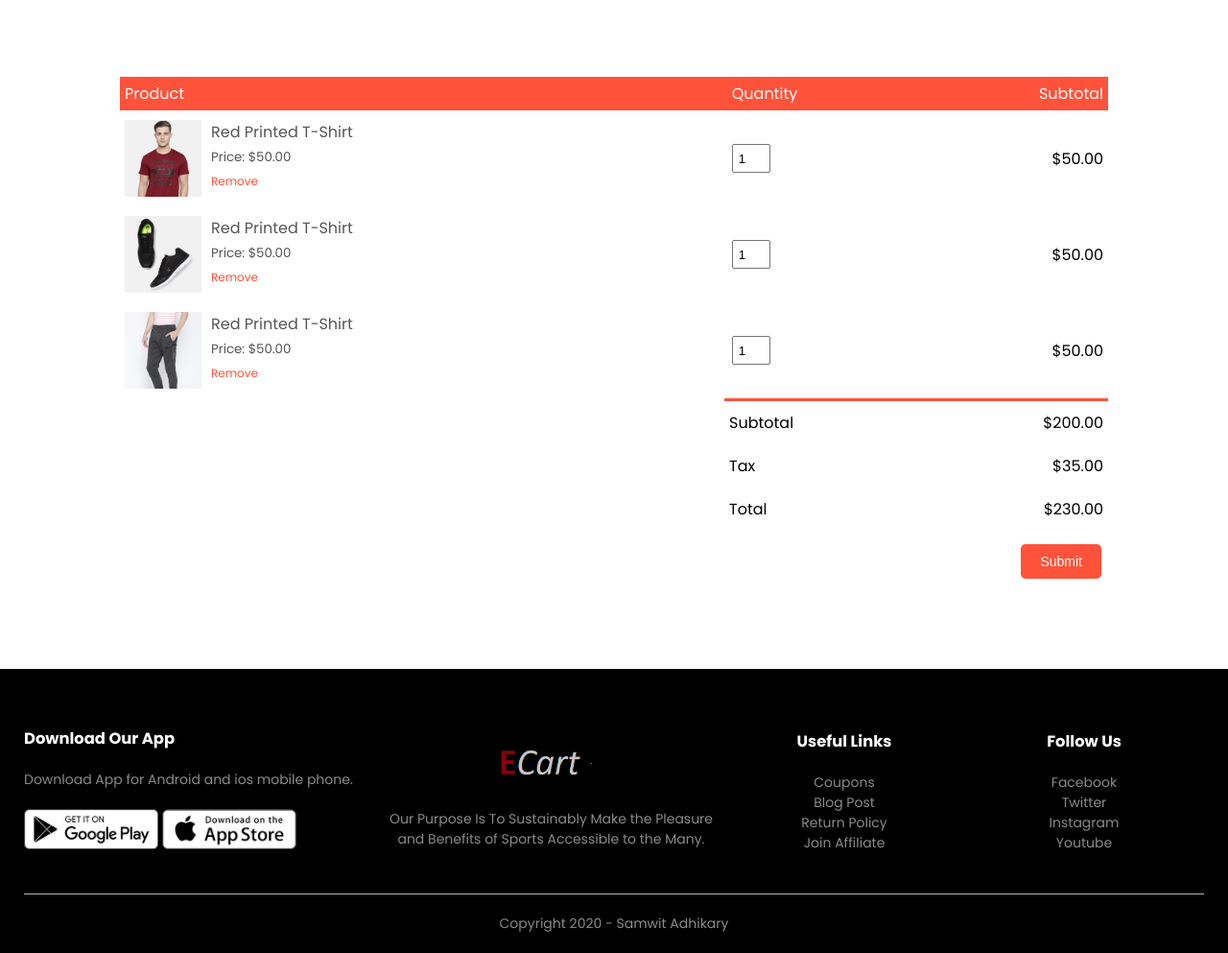
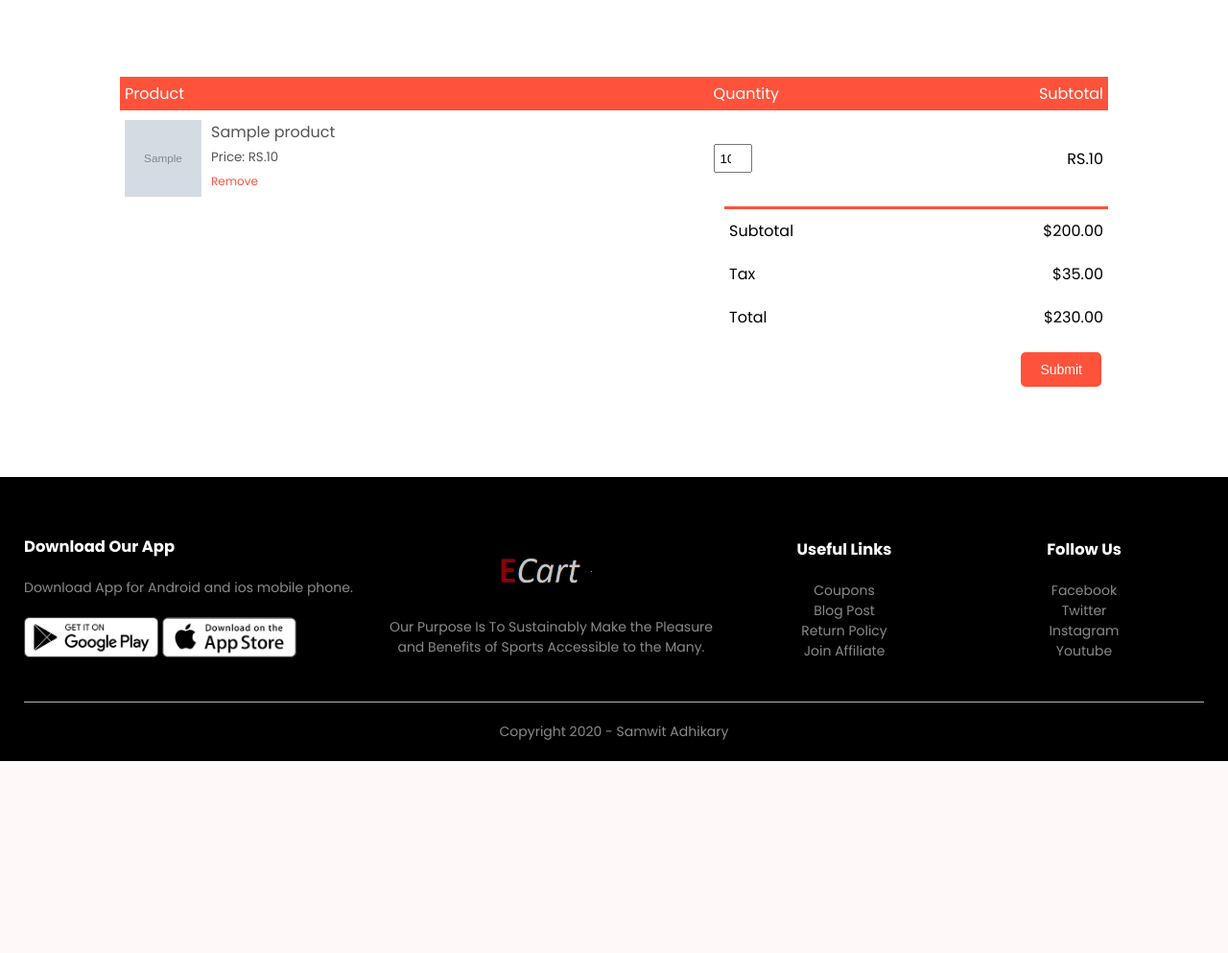
Before and after one commit to krishnanandavm/Ecart, a Django app: template Ecart/templates/cart.html in a window 1280 px wide. Shown: the part 83-1076 px from the top of the page at 96% size. After the commit the page ends 876 px from the top, so only its background shows below. Run offline with Django 5.2, Linux system fonts and the light colour scheme; the template is opened without the code that fills it: most values are stand-ins (such as "Sample title", 1, 10 or a date in 2020); grey boxes marked "Sample" are stand-in pictures.

Commit message:
add to cart

```diff
--- a/Ecart/orders/models.py
+++ b/Ecart/orders/models.py
@@ -6,7 +6,7 @@ from products.models import Product
 class Order(models.Model):
     LIVE = 1
     DELETE = 0
-    DELETE_CHOICES =( ( LIVE, 'Live'), (DELETE, 'Delete' ) )
+    DELETE_CHOICES = ( ( LIVE, 'Live'), (DELETE, 'Delete' ) )
     CART_STAGE = 0
     ORDER_CONFIRMED = 1
     ORDER_PROCESSED = 2
--- a/Ecart/orders/urls.py
+++ b/Ecart/orders/urls.py
@@ -7,5 +7,7 @@ from django.conf.urls.static import static
 urlpatterns = [
 
     path('cart', views.show_cart,name='cart'),
+    path('add_to_cart', views.add_to_cart,name='add_to_cart'),
+
 
 ]
--- a/Ecart/templates/cart_container.html
+++ b/Ecart/templates/cart_container.html
@@ -1,60 +1,42 @@
-{% load static %}
 <div class="small-container cart-page">
+    {% if cart %}
     <table>
-        <tbody><tr>
+        <tbody>
+            <tr>
                 <th>Product</th>
                 <th>Quantity</th>
                 <th>Subtotal</th>
             </tr>
+            {% for cart_item in cart.added_items.all %}
+            <form method="post" action="{% url 'add_to_cart' %}">
+                {% csrf_token %}
                 <tr>
                     <td>
                         <div class="cart-info">
-                    <img src="{% static 'images/buy-1.jpg' %}">
+                            <img src="{{ cart_item.product.image.url }}">
                             <div>
-                        <p>Red Printed T-Shirt</p>
-                        <small>Price: $50.00</small>
+                                <p>{{ cart_item.product.title }}</p>
+                                <small>Price: RS.{{ cart_item.product.price }}</small>
                                 <br>
                                   <a href="">Remove</a>
+
                             </div>
                         </div>
                     </td>
-            <td><input type="number" value="1"></td>
-            <td>$50.00</td>
+                    <td>
+                        <input type="number" name="quantity" value="{{ cart_item.quantity }}">
+                        <input type="hidden" name="product_id" value="{{ cart_item.product.id }}">
+                    </td>
+                    <td>RS.{{ cart_item.product.price }}</td>
                 </tr>
-        <tr>
-            <td>
-                <div class="cart-info">
-                    <img src="{% static 'images/buy-2.jpg' %}">
-                    <div>
-                        <p>Red Printed T-Shirt</p>
-                        <small>Price: $50.00</small>
-                        <br>
-                        <a href="">Remove</a>
-                    </div>
-                </div>
-            </td>
-            <td><input type="number" value="1"></td>
-            <td>$50.00</td>
-        </tr>
-        <tr>
-            <td>
-                <div class="cart-info">
-                    <img src="{% static 'images/buy-3.jpg' %}">
-                    <div>
-                        <p>Red Printed T-Shirt</p>
-                        <small>Price: $50.00</small>
-                        <br>
-                        <a href="">Remove</a>
-                    </div>
-                </div>
-            </td>
-            <td><input type="number" value="1"></td>
-            <td>$50.00</td>
-        </tr>
-    </tbody></table>
+            </form>
+            {% endfor %}
+        </tbody>
+    </table>
     <div class="total-price">
         <table>
-            <tbody><tr>
+            <tbody>
+                <tr>
                     <td>Subtotal</td>
                     <td>$200.00</td>
                 </tr>
@@ -68,9 +50,13 @@
                 </tr>
                 <tr>
                     <td class="Confirm" colspan="2">
-                    <button style="background-color: #ff523b;  border: none; color: white; padding: 10px 20px; text-align: center; text-decoration: none; display: inline-block; font-size: 14px; margin: 4px 2px; cursor: pointer; border-radius: 5px; transition: background-color 0.3s;">Submit</button>
+                        <button type="submit" style="background-color: #ff523b;  border: none; color: white; padding: 10px 20px; text-align: center; text-decoration: none; display: inline-block; font-size: 14px; margin: 4px 2px; cursor: pointer; border-radius: 5px; transition: background-color 0.3s;">Submit</button>
                     </td>
-        </tbody></table>
-
+                </tr>
+            </tbody>
+        </table>
     </div>
+    {% else %}
+    <p>Cart is Empty</p>
+    {% endif %}
 </div>
```
Also changed, not shown: Ecart/orders/views.py (+38 -2 lines), Ecart/templates/product_description.html (+6 -10 lines), Ecart/db.sqlite3, Ecart/orders/migrations/0002_alter_order_order_status_and_more.py (added). Lines whose indentation alone changed are shown as unchanged.
